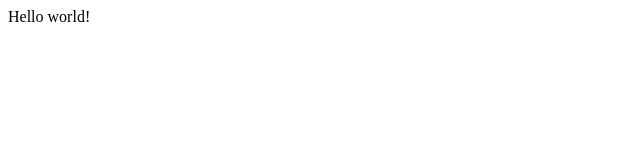
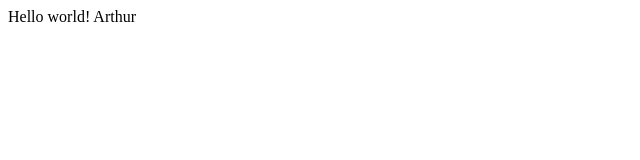
Before and after one commit to MarcusLirio/aula-1, a plain HTML site: page index.html in a window 1280 px wide. Shown: the full height of the page, 0-640 px from the left. Drawn offline with Linux system fonts and the light colour scheme.

Commit message:
coloquei o nome arthur

```diff
--- a/index.html
+++ b/index.html
@@ -8,5 +8,6 @@
 </head>
 <body>
     Hello world!
+    Arthur
 </body>
 </html>
```
